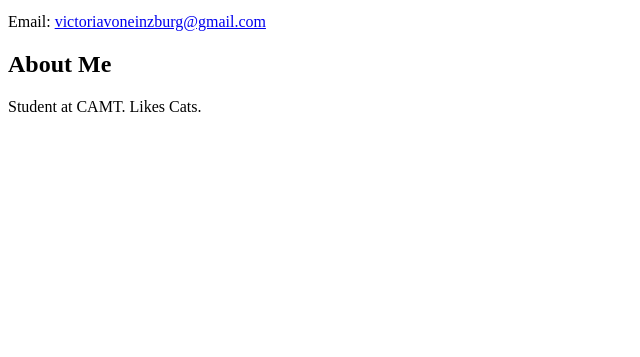
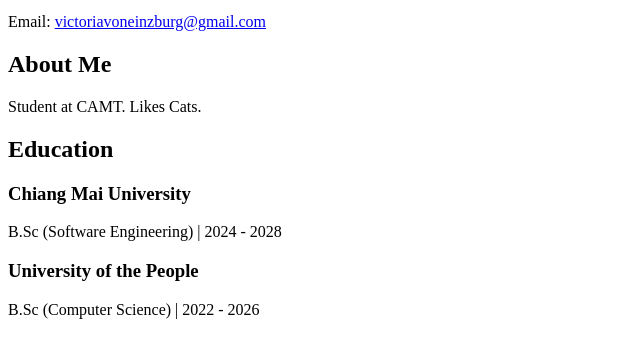
Before and after one commit to A2-HrMSTrailblazer/my-cv, a plain HTML site: page index.html in a window 1280 px wide. Shown: the part 101-458 px from the top of the page, without its empty margins (0-640 px from the left). Drawn offline with Linux system fonts and the light colour scheme.

Commit message:
Add: education section in index.html

```diff
--- a/index.html
+++ b/index.html
@@ -23,5 +23,13 @@
         Student at CAMT. Likes Cats.
       </p>
     </section>
+
+    <section>
+        <h2>Education</h2>
+        <h3>Chiang Mai University</h3>
+        <p>B.Sc (Software Engineering) | 2024 - 2028</p>
+        <h3>University of the People</h3>
+        <p>B.Sc (Computer Science) | 2022 - 2026</p>
+    </section>
   </body>
 </html>
```
